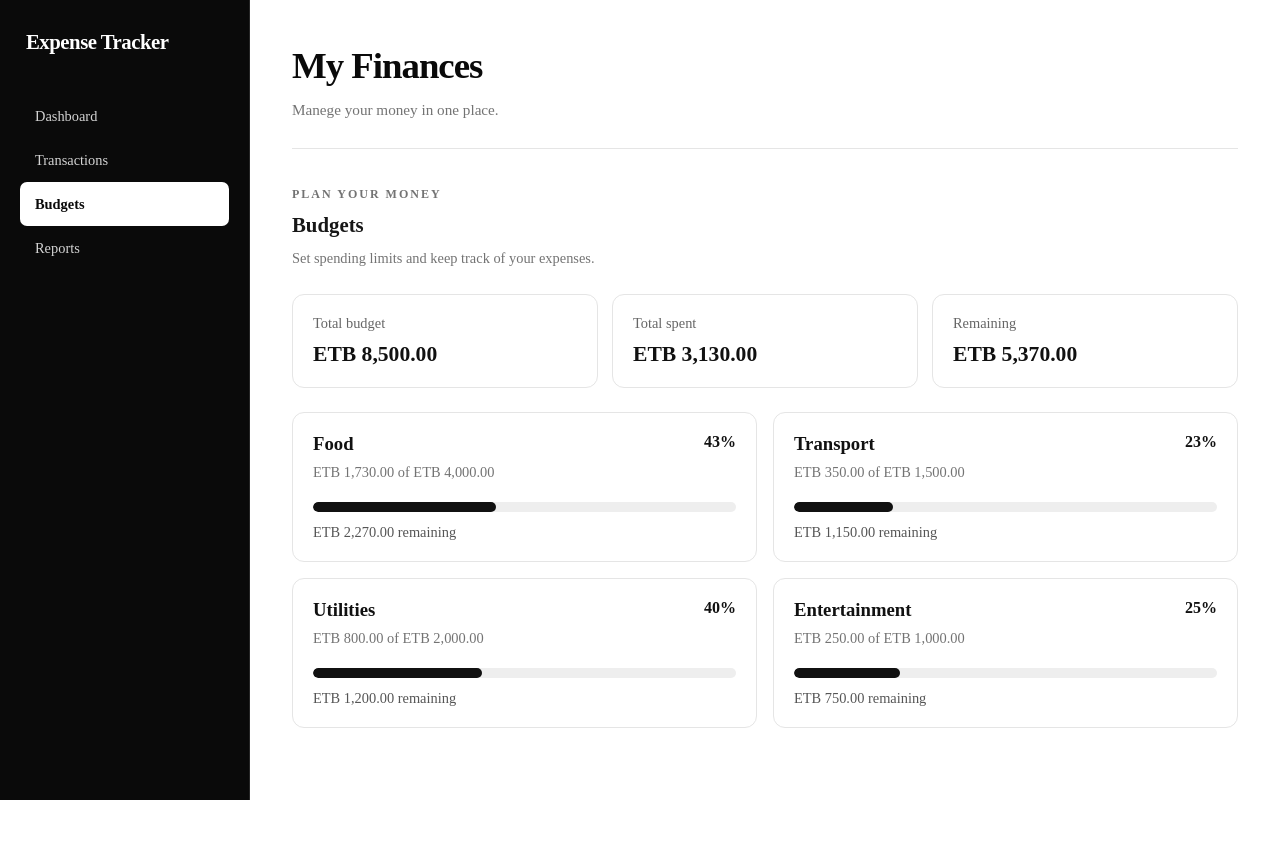
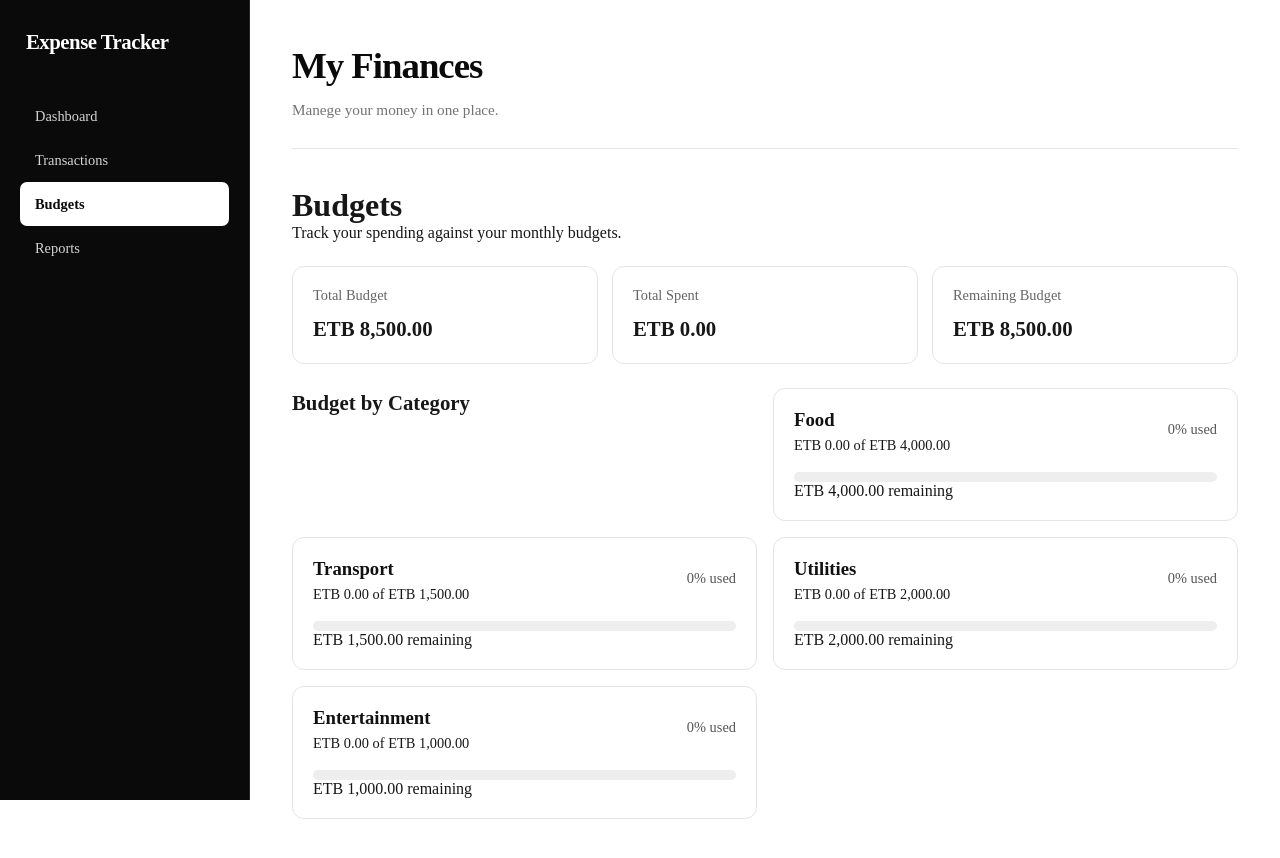
Before and after one commit to meklit-01/personal-expense-tracker, a React (Vite) app: page /budgets in a window 1280 px wide. Shown: the top 858 px of the page. Before the commit the page ends 800 px from the top, so only its background shows below. Built offline with nearby package versions, Linux system fonts and the light colour scheme.

Commit message:
budget calculation and transaction tracking

```diff
--- a/src/pages/Budgets.jsx
+++ b/src/pages/Budgets.jsx
@@ -1,31 +1,55 @@
 
 import { useState, useEffect } from "react";
 
+// Default budgets
 const initialBudgets = [
-  { id: 1, category: "Food", limit: 4000, spent: 1730 },
-  { id: 2, category: "Transport", limit: 1500, spent: 350 },
-  { id: 3, category: "Utilities", limit: 2000, spent: 800 },
-  { id: 4, category: "Entertainment", limit: 1000, spent: 250 },
+  { id: 1, category: "Food", limit: 4000 },
+  { id: 2, category: "Transport", limit: 1500 },
+  { id: 3, category: "Utilities", limit: 2000 },
+  { id: 4, category: "Entertainment", limit: 1000 },
 ];
 
-const formatMoney = (amount) =>
-  new Intl.NumberFormat("en-ET", {
+// Format amounts as Ethiopian Birr
+function formatMoney(amount) {
+  return new Intl.NumberFormat("en-ET", {
     style: "currency",
     currency: "ETB",
     maximumFractionDigits: 2,
   }).format(amount);
+}
 
 export default function Budgets() {
+  // Load budgets saved in the browser
   const [budgets, setBudgets] = useState(() => {
     try {
-    const savedBudgets = localStorage.getItem("expense-tracker-budgets");
+      const savedBudgets = localStorage.getItem(
+        "expense-tracker-budgets"
+      );
 
-    return savedBudgets ? JSON.parse(savedBudgets) : initialBudgets;
+      return savedBudgets
+        ? JSON.parse(savedBudgets)
+        : initialBudgets;
     } catch {
       return initialBudgets;
     }
   });
 
+  // Load transactions saved by the Transactions page
+  const [transactions, setTransactions] = useState(() => {
+    try {
+      const savedTransactions = localStorage.getItem(
+        "expense-tracker-transactions"
+      );
+
+      return savedTransactions
+        ? JSON.parse(savedTransactions)
+        : [];
+    } catch {
+      return [];
+    }
+  });
+
+  // Save budgets whenever they change
   useEffect(() => {
     localStorage.setItem(
       "expense-tracker-budgets",
@@ -33,99 +57,151 @@ useEffect(() => {
     );
   }, [budgets]);
 
+  // Refresh transactions when returning to this page
+  useEffect(() => {
+    function loadTransactions() {
+      try {
+        const savedTransactions = localStorage.getItem(
+          "expense-tracker-transactions"
+        );
+
+        setTransactions(
+          savedTransactions ? JSON.parse(savedTransactions) : []
+        );
+      } catch {
+        setTransactions([]);
+      }
+    }
+
+    window.addEventListener("focus", loadTransactions);
+    window.addEventListener("storage", loadTransactions);
+
+    return () => {
+      window.removeEventListener("focus", loadTransactions);
+      window.removeEventListener("storage", loadTransactions);
+    };
+  }, []);
+
+  // Calculate total budget
   const totalBudget = budgets.reduce(
-    (sum, budget) => sum + budget.limit,
+    (sum, budget) => sum + Number(budget.limit || 0),
     0
   );
 
-  const totalSpent = budgets.reduce(
-    (sum, budget) => sum + budget.spent,
+  // Keep only expense transactions
+  const expenseTransactions = transactions.filter(
+    (transaction) => transaction.type === "expense"
+  );
+
+  // Calculate total expenses
+  const totalSpent = expenseTransactions.reduce(
+    (sum, transaction) => sum + Number(transaction.amount || 0),
     0
   );
 
+  // Calculate remaining budget
+  const remainingBudget = totalBudget - totalSpent;
+
   return (
-    <section className="budgets-page">
+    <main className="budgets-page">
       <div className="page-heading">
-        <p className="eyebrow">PLAN YOUR MONEY</p>
-        <h2>Budgets</h2>
-        <p className="muted">
-          Set spending limits and keep track of your expenses.
-        </p>
+        <div>
+          <h1>Budgets</h1>
+          <p>Track your spending against your monthly budgets.</p>
+        </div>
       </div>
 
-      <div className="budget-summary">
-        <article className="budget-summary-card">
-          <p>Total budget</p>
-          <h3>{formatMoney(totalBudget)}</h3>
-        </article>
-
-        <article className="budget-summary-card">
-          <p>Total spent</p>
-          <h3>{formatMoney(totalSpent)}</h3>
-        </article>
-
-        <article className="budget-summary-card">
-          <p>Remaining</p>
-          <h3>{formatMoney(totalBudget - totalSpent)}</h3>
-        </article>
+      {/* Summary cards */}
+      <section className="budget-summary">
+        <div className="budget-summary-card">
+          <p>Total Budget</p>
+          <h2>{formatMoney(totalBudget)}</h2>
         </div>
 
-      <div className="budget-list">
+        <div className="budget-summary-card">
+          <p>Total Spent</p>
+          <h2>{formatMoney(totalSpent)}</h2>
+        </div>
+
+        <div className="budget-summary-card">
+          <p>Remaining Budget</p>
+          <h2>{formatMoney(remainingBudget)}</h2>
+        </div>
+      </section>
+
+      {/* Individual category budgets */}
+      <section className="budget-list">
+        <h2>Budget by Category</h2>
+
         {budgets.map((budget) => {
-          const percentage = Math.min(
-            (budget.spent / budget.limit) * 100,
-            100
+          // Find expenses matching this budget category
+          const spent = expenseTransactions
+            .filter(
+              (transaction) =>
+                String(transaction.category || "").toLowerCase() ===
+                budget.category.toLowerCase()
+            )
+            .reduce(
+              (sum, transaction) =>
+                sum + Number(transaction.amount || 0),
+              0
             );
 
-          const isOverBudget = budget.spent > budget.limit;
+          const percentage =
+            Number(budget.limit) > 0
+              ? (spent / Number(budget.limit)) * 100
+              : 0;
+
+          const progress = Math.min(percentage, 100);
+          const isOverBudget = spent > Number(budget.limit);
 
           return (
             <article className="budget-card" key={budget.id}>
               <div className="budget-card-heading">
                 <div>
                   <h3>{budget.category}</h3>
-                  <p className="muted">
-                    {formatMoney(budget.spent)} of{" "}
-                    {formatMoney(budget.limit)}
+                  <p>
+                    {formatMoney(spent)} of{" "}
+                    {formatMoney(Number(budget.limit))}
                   </p>
                 </div>
 
-                <strong>{Math.round(
-                  (budget.spent / budget.limit) * 100
-                )}%</strong>
+                <span
+                  className={
+                    isOverBudget
+                      ? "budget-status over-budget"
+                      : "budget-status"
+                  }
+                >
+                  {isOverBudget
+                    ? "Over budget"
+                    : `${Math.round(percentage)}% used`}
+                </span>
               </div>
 
               <div
                 className="budget-progress-track"
                 role="progressbar"
-                aria-label={`${budget.category} budget used`}
+                aria-label={`${budget.category} budget usage`}
+                aria-valuenow={Math.round(progress)}
                 aria-valuemin={0}
                 aria-valuemax={100}
-                aria-valuenow={Math.round(
-                  (budget.spent / budget.limit) * 100
-                )}
               >
                 <div
-                  className={`budget-progress-fill ${
-                    isOverBudget ? "over-budget" : ""
-                  }`}
-                  style={{ width: `${percentage}%` }}
+                  className="budget-progress-fill"
+                  style={{ width: `${progress}%` }}
                 />
               </div>
 
-              <p className="budget-status">
+              <p className="budget-remaining">
                 {isOverBudget
-                  ? `Over budget by ${formatMoney(
-                      budget.spent - budget.limit
-                    )}`
-                  : `${formatMoney(
-                      budget.limit - budget.spent
-                    )} remaining`}
+                  ? `${formatMoney(spent - Number(budget.limit))} over budget`
+                  : `${formatMoney(Number(budget.limit) - spent)} remaining`}
               </p>
             </article>
           );
         })}
-      </div>
       </section>
+    </main>
   );
 }
```
Lines whose indentation alone changed are shown as unchanged.
